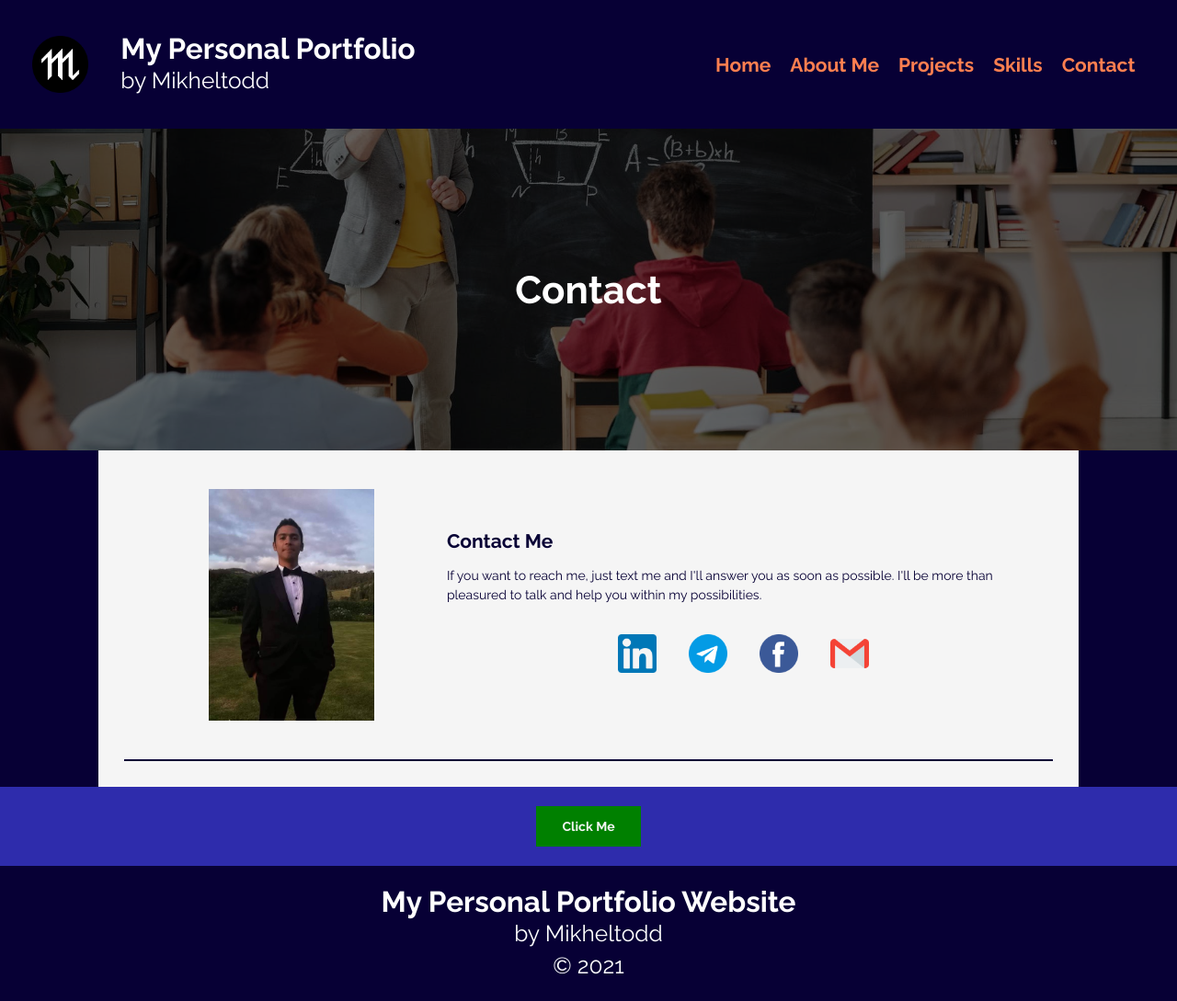
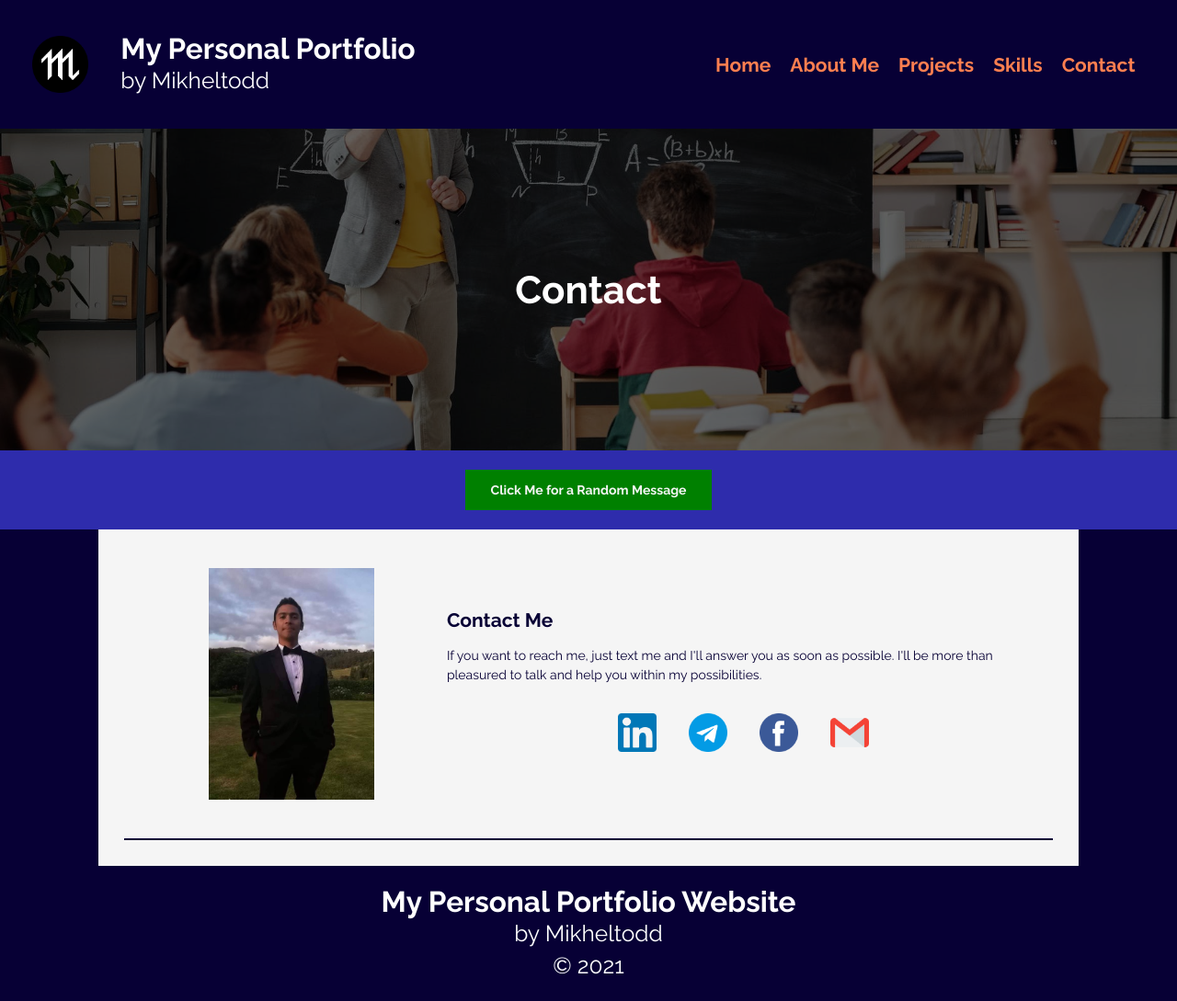
Before and after one commit to Mikheltodd/MyPersonalPortfolio, a plain HTML site: page contact.html in a window 1280 px wide. Shown: the whole page at 92% size. Drawn offline with Linux system fonts and the light colour scheme.

Commit message:
Change message generator position to top

```diff
--- a/contact.html
+++ b/contact.html
@@ -45,6 +45,10 @@
         <div class="overlay">
           <h1>Contact</h1>
         </div>
+      </div>
+      <div class="banner-bottom">
+        <p id="random-message"></p>
+        <button id="random-button">Click Me for a Random Message</button>
       </div>
       <div class="main-container">
         <div></div>
@@ -100,13 +104,6 @@
 
         </section>
 
-      </div>
-        <div></div>
-      </div>
-      <div class="banner-bottom">
-        <p id="random-message"></p>
-        <button id="random-button">Click Me</button>
-      </div>
     </main>
     <footer>
       <p class="page-title">My Personal Portfolio Website</p>
```
Also changed, not shown: index.html (+4 -7 lines).
